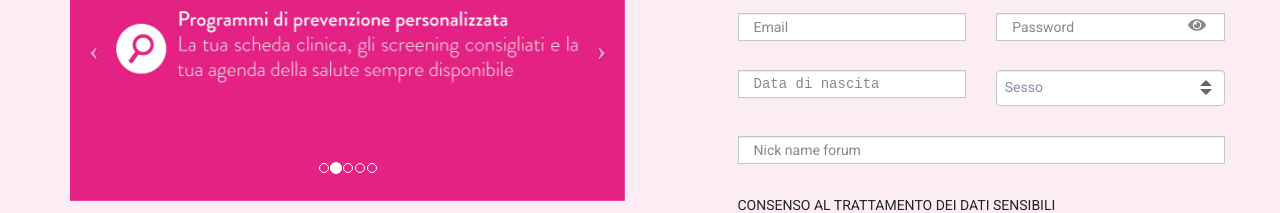
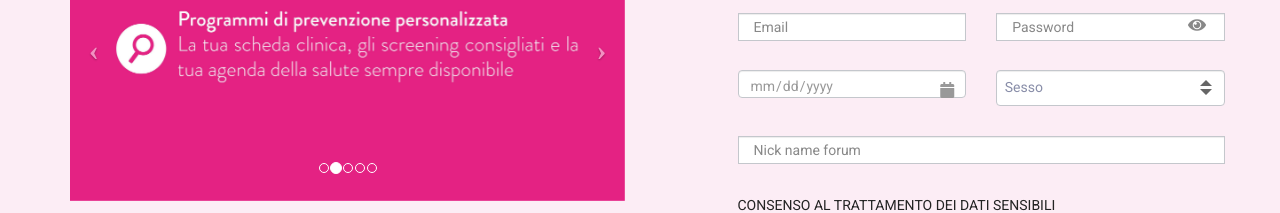
Before and after one commit to FrancescoMain/pinkcare-v2, a React (Create React App) app in the folder frontend/: page / in a window 1280 px wide. Shown: the part 426-639 px from the top of the page. Built offline with nearby package versions, Linux system fonts and the light colour scheme; a web font is replaced by a local one.

Commit message:
feat: Add DateInput component with native date picker and styling

```diff
--- /dev/null
+++ b/frontend/src/components/DateInput.css
@@ -0,0 +1,74 @@
+/* DateInput Component Styles */
+
+.date-input-wrapper {
+  position: relative;
+  display: inline-block;
+  width: 100%;
+}
+
+.date-input-calendar {
+  width: 100%;
+  padding-right: 40px; /* Make room for calendar icon */
+  position: relative;
+  cursor: pointer;
+}
+
+/* Style the native date input to look consistent */
+.date-input-calendar::-webkit-calendar-picker-indicator {
+  cursor: pointer;
+  opacity: 0;
+  position: absolute;
+  right: 0;
+  width: 100%;
+  height: 100%;
+  padding: 0;
+  margin: 0;
+}
+
+/* Calendar icon overlay */
+.calendar-icon {
+  position: absolute;
+  right: 12px;
+  top: 50%;
+  transform: translateY(-50%);
+  pointer-events: none;
+  color: #999;
+  font-size: 16px;
+  z-index: 1;
+}
+
+/* When input has focus, highlight the icon */
+.date-input-calendar:focus + .calendar-icon {
+  color: #e42080;
+}
+
+/* Empty state - show placeholder-like styling */
+.date-input-calendar:not(:focus):invalid {
+  color: #999;
+}
+
+/* Mobile optimization */
+@media (max-width: 768px) {
+  .date-input-calendar {
+    font-size: 16px; /* Prevent zoom on iOS */
+  }
+}
+
+/* Ensure compatibility with existing form-control styles */
+.date-input-calendar.form-control {
+  display: block;
+  width: 100%;
+  padding: 1rem 1.1rem 0.5rem;
+  line-height: 1.5;
+  color: #515365;
+  font-size: 14px;
+  border: 1px solid #c4c7cc;
+  border-radius: 4px;
+  transition: border-color 0.15s ease-in-out, box-shadow 0.15s ease-in-out;
+}
+
+.date-input-calendar.form-control:focus {
+  border-color: #e42080;
+  outline: 0;
+  box-shadow: 0 0 0 0.2rem rgba(228, 32, 128, 0.25);
+}
--- a/frontend/src/components/DateInput.js
+++ b/frontend/src/components/DateInput.js
@@ -1,11 +1,15 @@
-import React, { useState, useRef } from 'react';
+import React, { useState } from 'react';
+import './DateInput.css';
 
+/**
+ * DateInput component with native HTML5 date picker
+ * Supports both text input (DD/MM/YYYY) and native calendar picker
+ */
 const DateInput = ({ name, value, onChange, placeholder, className, required }) => {
-  const [displayValue, setDisplayValue] = useState('');
-  const [focused, setFocused] = useState(false);
-  const inputRef = useRef(null);
+  const [inputMode, setInputMode] = useState('date'); // 'date' or 'text'
+  const [textValue, setTextValue] = useState('');
 
-  // Convert ISO date (YYYY-MM-DD) to DD/MM/YYYY format
+  // Convert ISO date (YYYY-MM-DD) to DD/MM/YYYY format for display
   const formatToDisplay = (isoDate) => {
     if (!isoDate) return '';
     const [year, month, day] = isoDate.split('-');
@@ -15,12 +19,10 @@ const DateInput = ({ name, value, onChange, placeholder, className, required })
   // Convert DD/MM/YYYY to ISO date (YYYY-MM-DD)
   const formatToISO = (displayDate) => {
     if (!displayDate) return '';
-    const cleanDate = displayDate.replace(/[^\d]/g, '');
-    if (cleanDate.length === 8) {
-      const day = cleanDate.substring(0, 2);
-      const month = cleanDate.substring(2, 4);
-      const year = cleanDate.substring(4, 8);
-
+    const parts = displayDate.split('/');
+    if (parts.length === 3) {
+      const [day, month, year] = parts;
+      if (day && month && year && year.length === 4) {
         // Validate date
         const date = new Date(year, month - 1, day);
         const isValid = date.getFullYear() == year &&
@@ -28,45 +30,31 @@ const DateInput = ({ name, value, onChange, placeholder, className, required })
                        date.getDate() == day;
 
         if (isValid) {
-        return `${year}-${month}-${day}`;
+          return `${year}-${month.padStart(2, '0')}-${day.padStart(2, '0')}`;
+        }
       }
     }
     return '';
   };
 
-  // Auto-format as user types
-  const formatDisplay = (input) => {
-    const numbers = input.replace(/[^\d]/g, '');
-    let formatted = '';
-
-    if (numbers.length > 0) {
-      formatted += numbers.substring(0, 2);
+  const handleDateChange = (e) => {
+    // Handle native date input (returns YYYY-MM-DD format)
+    const isoDate = e.target.value;
+    onChange({
+      target: {
+        name,
+        value: isoDate,
+        type: 'date'
       }
-    if (numbers.length > 2) {
-      formatted += '/' + numbers.substring(2, 4);
-    }
-    if (numbers.length > 4) {
-      formatted += '/' + numbers.substring(4, 8);
-    }
-
-    return formatted;
+    });
   };
 
-  // Initialize display value from prop
-  React.useEffect(() => {
-    if (value) {
-      setDisplayValue(formatToDisplay(value));
-    }
-  }, [value]);
+  const handleTextChange = (e) => {
+    const inputValue = e.target.value;
+    setTextValue(inputValue);
 
-  const handleInputChange = (e) => {
-    const inputValue = e.target.value;
-    const formatted = formatDisplay(inputValue);
-    setDisplayValue(formatted);
-
-    // If we have a complete date (DD/MM/YYYY), convert to ISO and call onChange
-    if (formatted.length === 10) {
-      const isoDate = formatToISO(formatted);
+    // Try to parse DD/MM/YYYY format
+    const isoDate = formatToISO(inputValue);
     if (isoDate) {
       onChange({
         target: {
@@ -76,82 +64,40 @@ const DateInput = ({ name, value, onChange, placeholder, className, required })
         }
       });
     }
-    } else if (formatted.length === 0) {
-      // Empty field
-      onChange({
-        target: {
-          name,
-          value: '',
-          type: 'date'
-        }
-      });
-    }
   };
 
-  const handleFocus = () => {
-    setFocused(true);
+  // Calculate min and max dates for birthday (e.g., 18-100 years old)
+  const getMaxDate = () => {
+    const today = new Date();
+    return today.toISOString().split('T')[0];
   };
 
-  const handleBlur = () => {
-    setFocused(false);
-    // Validate final date on blur
-    if (displayValue.length === 10) {
-      const isoDate = formatToISO(displayValue);
-      if (!isoDate) {
-        // Invalid date, clear it
-        setDisplayValue('');
-        onChange({
-          target: {
-            name,
-            value: '',
-            type: 'date'
-          }
-        });
-      }
-    }
-  };
-
-  const handleKeyDown = (e) => {
-    // Allow: backspace, delete, tab, escape, enter, and decimal point
-    if ([46, 8, 9, 27, 13, 110, 190].indexOf(e.keyCode) !== -1 ||
-        // Allow: Ctrl+A, Ctrl+C, Ctrl+V, Ctrl+X
-        (e.keyCode === 65 && e.ctrlKey === true) ||
-        (e.keyCode === 67 && e.ctrlKey === true) ||
-        (e.keyCode === 86 && e.ctrlKey === true) ||
-        (e.keyCode === 88 && e.ctrlKey === true) ||
-        // Allow: home, end, left, right
-        (e.keyCode >= 35 && e.keyCode <= 39)) {
-      return;
-    }
-
-    // Ensure that it is a number and stop the keypress
-    if ((e.shiftKey || (e.keyCode < 48 || e.keyCode > 57)) && (e.keyCode < 96 || e.keyCode > 105)) {
-      e.preventDefault();
-    }
-
-    // Limit to 10 characters (DD/MM/YYYY)
-    if (displayValue.length >= 10 && ![46, 8].includes(e.keyCode)) {
-      e.preventDefault();
-    }
+  const getMinDate = () => {
+    const today = new Date();
+    today.setFullYear(today.getFullYear() - 125);
+    return today.toISOString().split('T')[0];
   };
 
   return (
-    <div style={{ position: 'relative' }}>
+    <div className="date-input-wrapper">
+      {/* Native HTML5 date input with calendar picker */}
       <input
-        ref={inputRef}
-        type="text"
+        type="date"
         name={name}
-        value={displayValue}
-        onChange={handleInputChange}
-        onFocus={handleFocus}
-        onBlur={handleBlur}
-        onKeyDown={handleKeyDown}
-        placeholder={focused ? 'DD/MM/YYYY' : placeholder}
-        className={`${className} date-input-custom`}
+        value={value || ''}
+        onChange={handleDateChange}
+        className={`${className} date-input-calendar`}
         required={required}
-        maxLength={10}
+        min={getMinDate()}
+        max={getMaxDate()}
+        placeholder={placeholder}
+        title={placeholder}
       />
-      <div className="date-format-hint">DD/MM/YYYY</div>
+
+      {/* Icon to indicate calendar is available */}
+      <span className="calendar-icon" aria-hidden="true">
+        <i className="fa fa-calendar"></i>
+      </span>
     </div>
   );
 };
```
Lines whose indentation alone changed are shown as unchanged.
